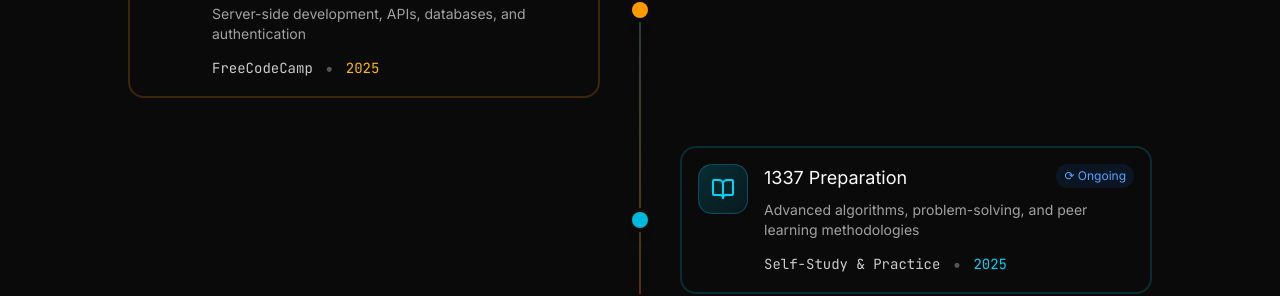
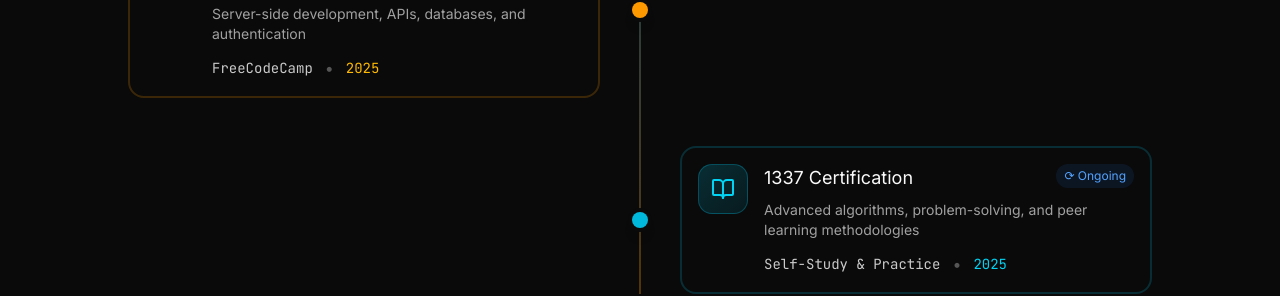
Before and after one commit to younes-alhyan/younes-alhyan, a React (Vite) app: page / in a window 1280 px wide. Shown: the part 4427-4723 px from the top of the page. Built offline with nearby package versions, Linux system fonts and the light colour scheme.

Commit message:
docs: update 1337 certification title

```diff
--- a/src/components/Certification.tsx
+++ b/src/components/Certification.tsx
@@ -34,7 +34,7 @@ const certifications = [
     url: "https://www.freecodecamp.org/certification/younes-alhyan/back-end-development-and-apis",
   },
   {
-    title: "1337 Preparation",
+    title: "1337 Certification",
     provider: "Self-Study & Practice",
     status: "ongoing",
     year: "2025",
```
Also changed, not shown: 1 other file (tests, documents, lock files or other folders).
